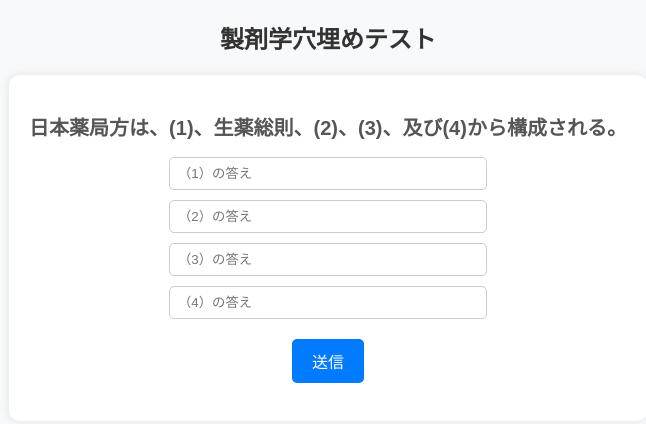
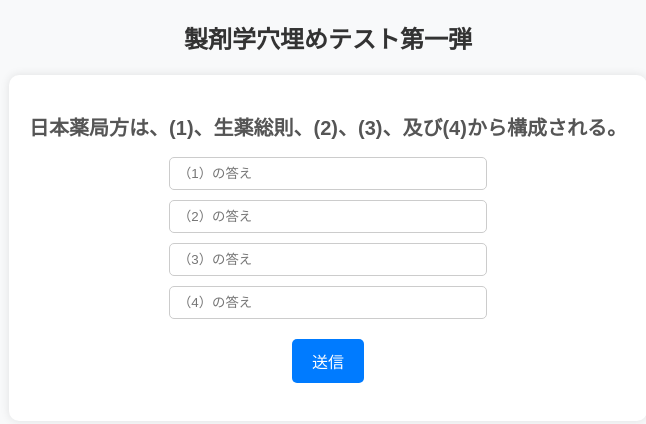
Before and after one commit to yakugaku22/seizaigaku, a plain HTML site: page index.html in a window 1280 px wide. Shown: the whole page, without its empty margins (312-958 px from the left). Drawn offline with Linux system fonts and the light colour scheme.

Commit message:
Update index.html

```diff
--- a/index.html
+++ b/index.html
@@ -8,7 +8,7 @@
     <link rel="stylesheet" href="quiz.css">
 </head>
 <body>
-    <h1 id="title">製剤学穴埋めテスト</h1>
+    <h1 id="title">製剤学穴埋めテスト第一弾</h1>
     <div id="quiz-container">
         <h2 id="question">ここに問題が表示される</h2>
         <div id="input-container"></div>
```
